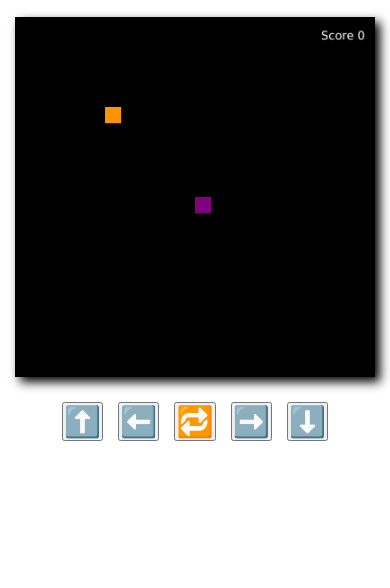
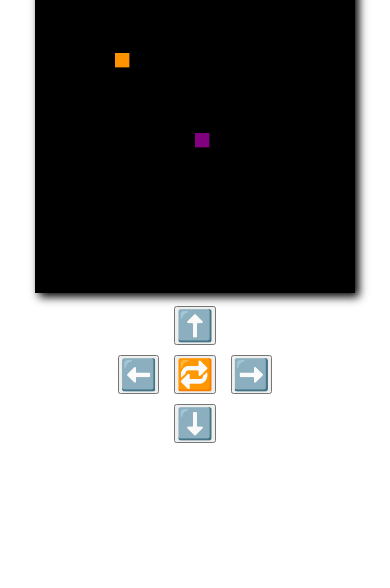
Before and after one commit to arun-rgc/snake-game, a plain HTML site: page index.html in a window 390 px wide. Shown: the part 256-844 px from the top of the page. Drawn offline with Linux system fonts and the light colour scheme.

Commit message:
added the changes

```diff
--- a/index.html
+++ b/index.html
@@ -53,21 +53,20 @@
             font-size: 30px;
         }
         @media(max-width:992px){
-             button#reload{
+            button#reload{
                 display: none !important;
-             }
-             p{
-                 margin: 0;
-             }
+            }
+            p{
+                margin: 0;
+            }
             .controls{
                 margin: 0;
                 display: block;
+                padding-bottom: 30px;
             }
             canvas{
-                transform: scale(.9);
-            }
-            br{
-                display: none;
+                transform: scale(.8);
+                margin: -32px 0px;
             }
         }
 
```
